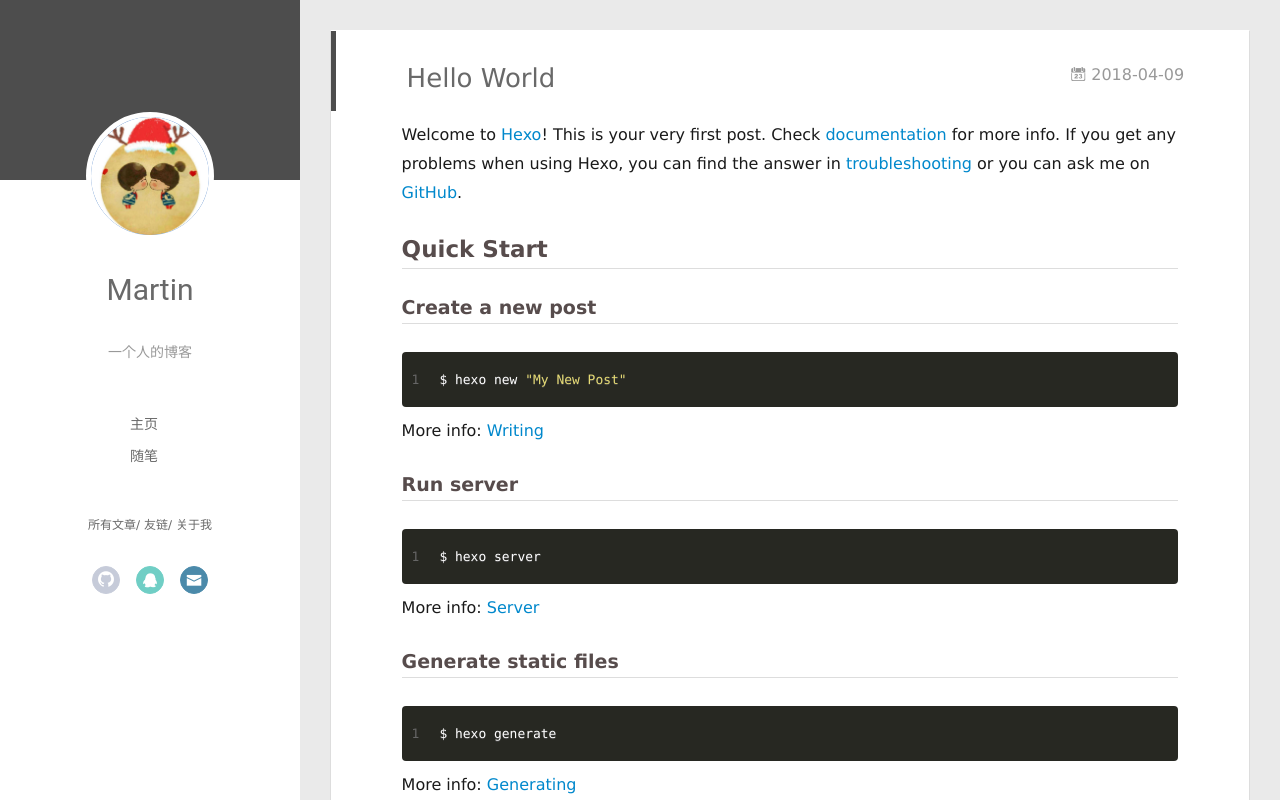
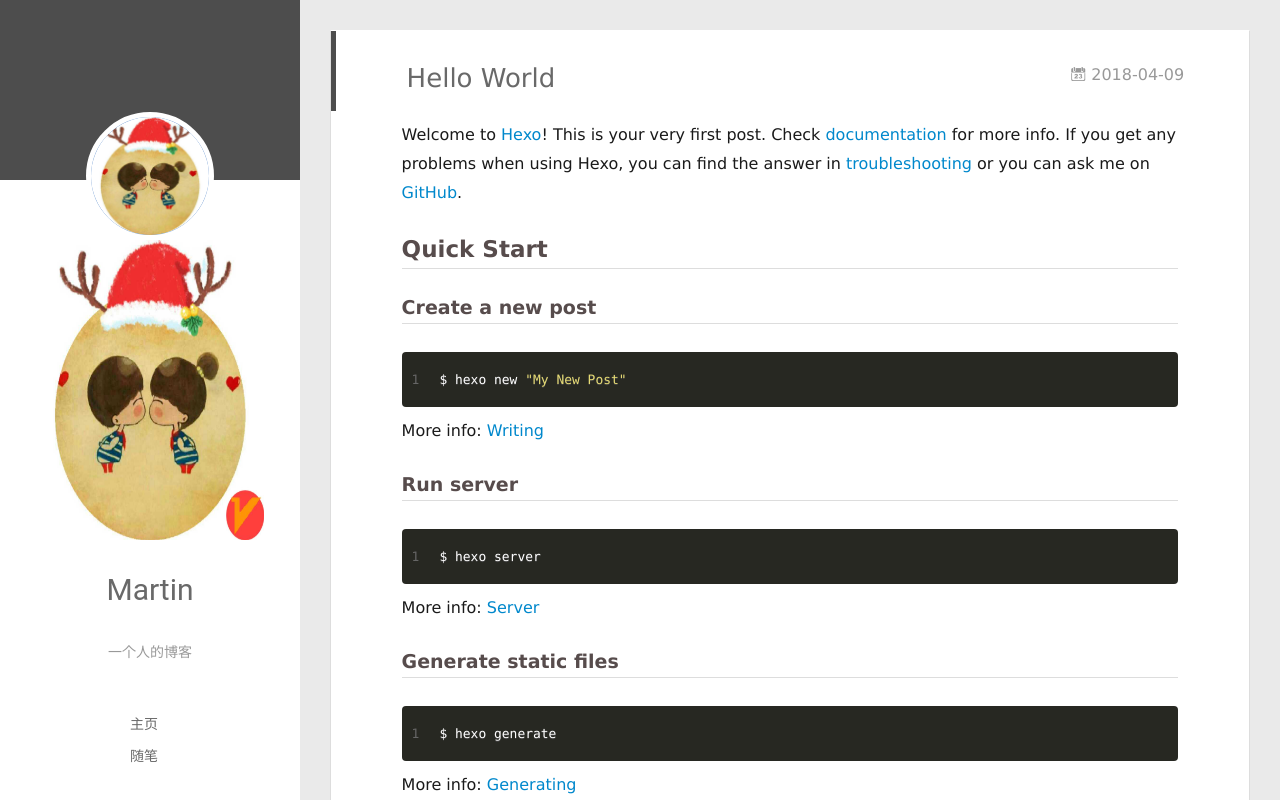
Before and after one commit to comniuer/comniuer.github.io, a plain HTML site: page 2018/04/09/hello-world/index.html in a window 1280 px wide. Drawn offline with Linux system fonts and the light colour scheme; some packages are replaced by stand-ins of ours; no server answers; a script that the page names is missing.

Commit message:
Site updated: 2018-04-13 11:49:43

```diff
--- a/2018/04/09/hello-world/index.html
+++ b/2018/04/09/hello-world/index.html
@@ -49,6 +49,7 @@
 		<a href="/" class="profilepic">
 			<img src="https://github.com/comniuer/comniuer.github.io/blob/master/img/head.jpg" class="js-avatar show">
 		</a>
+		  <img src="https://github.com/comniuer/comniuer.github.io/blob/master/img/head.jpg" class="js-avatar show" style="width: 100%;height: 100%;opacity: 1;">
 		<hgroup>
 		  <h1 class="header-author"><a href="/">Martin</a></h1>
 		</hgroup>
```
Also changed, not shown: 2018/04/09/工作日志（一）/index.html (+1 -0 lines), 2018/04/10/工作日志（三）/index.html (+1 -0 lines), 2018/04/10/工作日志（二）/index.html (+1 -0 lines), About/index.html (+1 -0 lines), archives/2018/04/index.html (+1 -0 lines), archives/2018/index.html (+1 -0 lines), archives/index.html (+1 -0 lines), index.html (+1 -0 lines).
